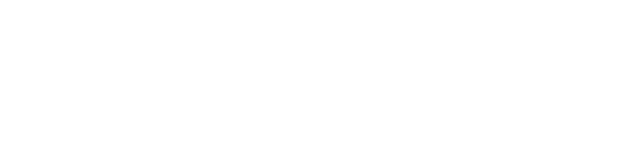
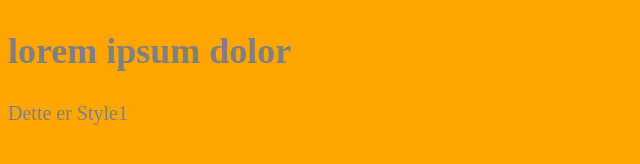
Before and after one commit to Mimea005/Mimea005.github.io, a plain HTML site: page index.html in a window 1280 px wide. Shown: the whole page, without its empty margins (0-640 px from the left). Drawn offline with Linux system fonts and the light colour scheme.

Commit message:
red ish style created

```diff
--- a/index.html
+++ b/index.html
@@ -2,10 +2,13 @@
 <html>
 <meta charset='utf-8'>
 <meta name='viewport' content='width=device-width, initial-scale=1'>
-<link rel='stylesheet' href='./'>
+<link rel='stylesheet' href='./main_style.css'>
 <title>Hei</title>
 <Body>
-
+<div>
+<h2>lorem ipsum dolor</h2>
+</div>
+<p class='Style1'>Dette er Style1</p>
 
 </body>
 </html>
--- a/main_style.css
+++ b/main_style.css
@@ -1,6 +1,14 @@
 body{
 
-background-color: Black;
-font-size:36px;
+background-color:orange;
+font-size:24px;
+color:grey;
 
 }
+
+p.Style1{
+
+font-size:20px;
+color:5555FF;
+
+}
```
